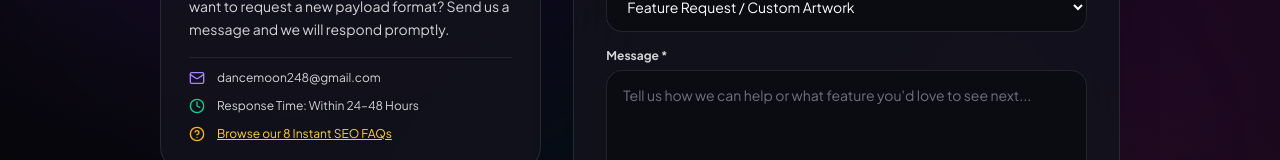
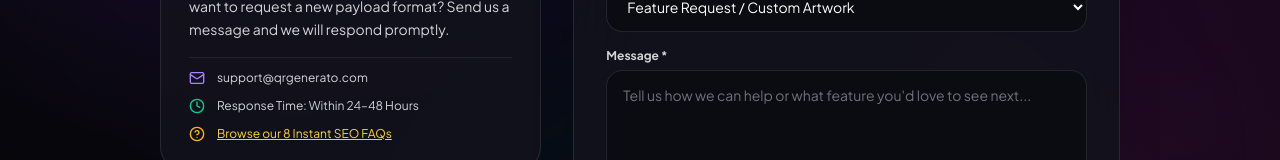
Before and after one commit to Moonbitezero/qrgenerato, a Next.js app: page /contact-us in a window 1280 px wide. Shown: the part 387-547 px from the top of the page. Built offline with nearby package versions, Linux system fonts and the light colour scheme.

Commit message:
Update email

```diff
--- a/app/contact-us/page.tsx
+++ b/app/contact-us/page.tsx
@@ -59,7 +59,7 @@ export default function ContactUsPage() {
             <div className="space-y-3 pt-3 border-t border-white/[0.08] text-xs">
               <div className="flex items-center gap-3 text-zinc-300">
                 <Mail size={16} className="text-violet-400 shrink-0" />
-                <span>dancemoon248@gmail.com</span>
+                <span>support@qrgenerato.com</span>
               </div>
               <div className="flex items-center gap-3 text-zinc-300">
                 <Clock size={16} className="text-emerald-400 shrink-0" />
```
